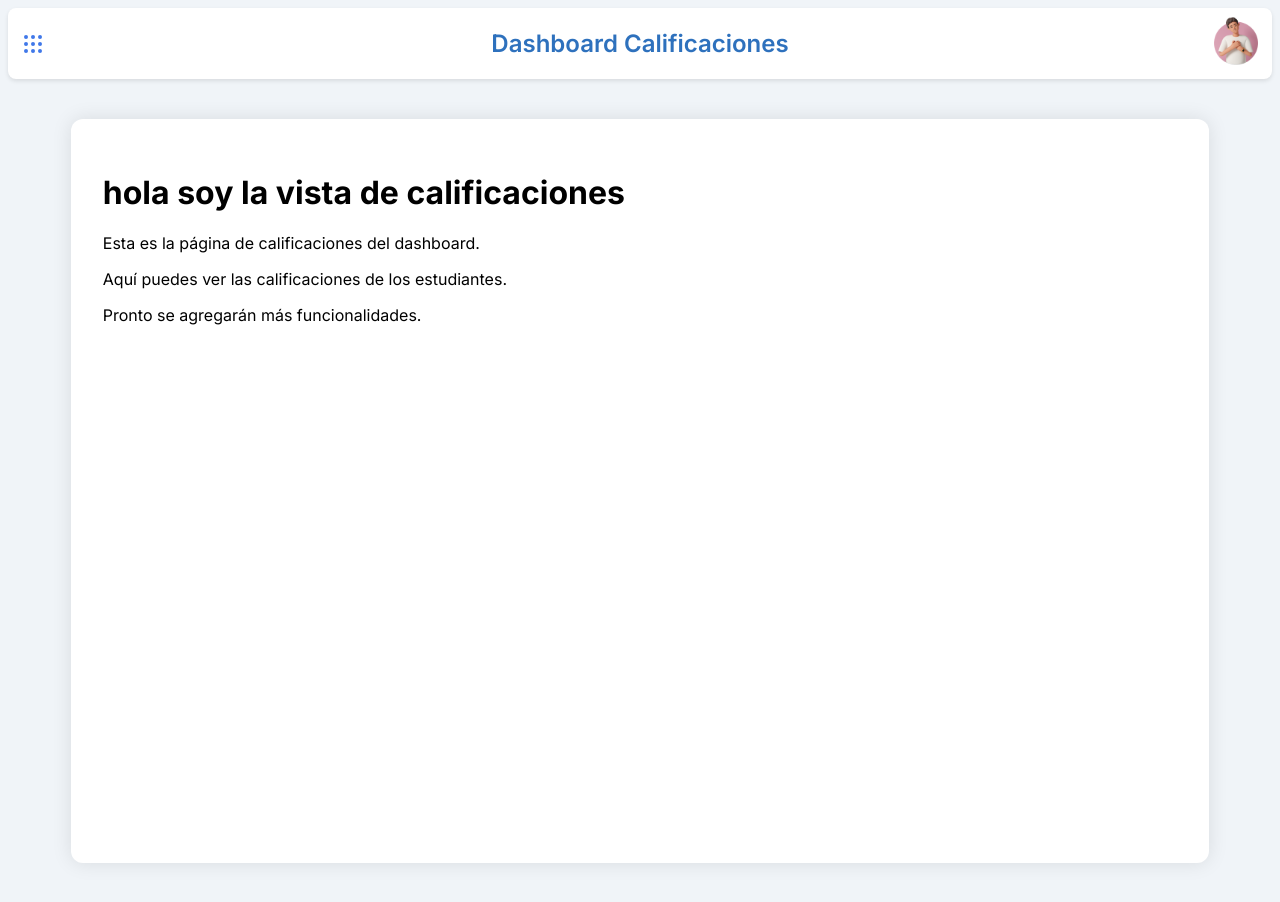
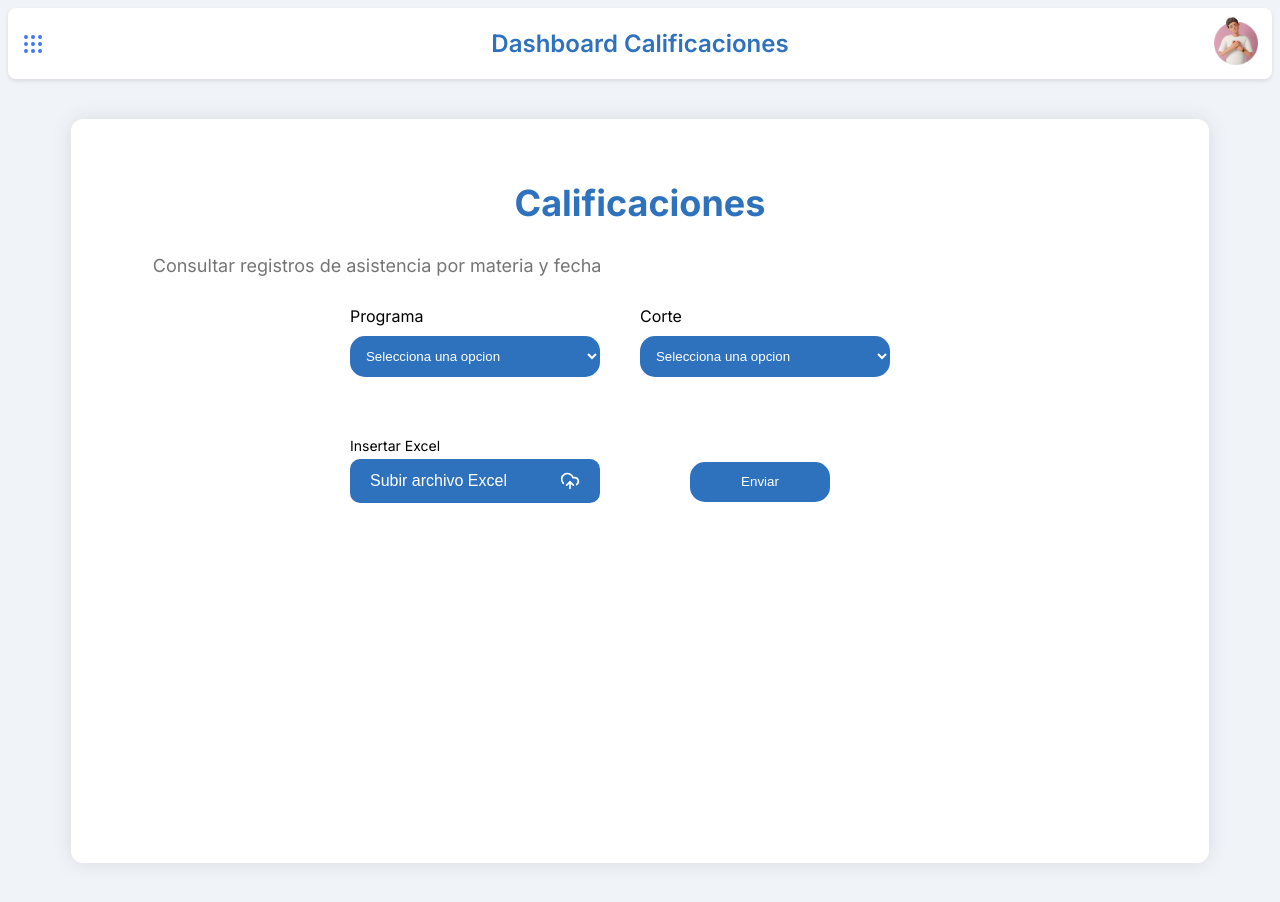
Before and after one commit to AlejoCantl/Sistema-academico, a Next.js app: page /Dashboard/Calificaciones in a window 1280 px wide. Built offline with nearby package versions, Linux system fonts and the light colour scheme.

Commit message:
Calificaciones

```diff
--- a/src/app/Dashboard/Calificaciones/page.jsx
+++ b/src/app/Dashboard/Calificaciones/page.jsx
@@ -1,10 +1,61 @@
+import UploadExcel from "@/app/components/calificaciones/uploadExcel";
+import Button from "@/app/components/Button";
 export default function CalificacionesPage() {
     return (
         <div>
-        <h1>hola soy la vista de calificaciones</h1>
-        <p>Esta es la página de calificaciones del dashboard.</p>
-        <p>Aquí puedes ver las calificaciones de los estudiantes.</p>
-        <p>Pronto se agregarán más funcionalidades.</p>
+            <h2 style={{ fontSize: "36px", color: "#2E71BD", textAlign: "center" }}>Calificaciones</h2>
+            <label style={{ fontSize: "18px", color: "#757575", marginLeft: "50px" }}>Consultar registros de asistencia por materia y fecha</label>
+
+            {/* Contenedor que organiza inputs y botones en fila */}
+            <div style={{
+                display: "flex",
+                flexDirection: "row",
+                justifyContent: "center",
+                alignItems: "center",
+                gap: "40px",
+                marginLeft: "20px",
+                marginTop: "30px"
+            }}>
+
+                {/* Contenedor de inputs */}
+                <div style={{
+                    display: "flex",
+                    flexWrap: "wrap",
+                    gap: "40px",
+                    maxWidth: "600px"
+                }}>
+
+
+                    <div style={{ display: "flex", flexDirection: "column", marginBottom: "10px" }}>
+                        <label style={{ marginBottom: "10px" }}>Programa</label>
+                        <select name="select" style={{ backgroundColor: "#2E71BD", border: "none", padding: "12px", color: "#fff", outline: "none", borderRadius: "15px", width: "250px" }}>
+                            <option>Selecciona una opcion</option>
+                            <option value="value1">Matematicas</option>
+                            <option value="value2">Español</option>
+                            <option value="value3">Quimica</option>
+                            <option value="value4">Fisica</option>
+                        </select>
+                    </div>
+                    {/* Los otros selects similares aquí */}
+                    <div style={{ display: "flex", flexDirection: "column", marginBottom: "10px" }}>
+                        <label style={{ marginBottom: "10px" }}>Corte</label>
+                        <select name="select" style={{ backgroundColor: "#2E71BD", border: "none", padding: "12px", color: "#fff", outline: "none", borderRadius: "15px", width: "250px" }}>
+                            <option>Selecciona una opcion</option>
+                            <option value="value1">Corte 1</option>
+                            <option value="value2">Corte 2</option>
+                            <option value="value3">Corte 3</option>
+                        </select>
+                    </div>
+
+                    <UploadExcel/>
+
+                    {/* Contenedor de botones */}
+                    <div style={{ display: "flex", flexDirection: "column", gap: "10px", marginTop: "35px", marginLeft: "50px" }}>
+                        <Button label="Enviar" color="#2E71BD" />
+
+                    </div>
+                </div>
+            </div>
         </div>
     );
-    }
+}
--- a/src/app/Dashboard/Teacher/page.jsx
+++ b/src/app/Dashboard/Teacher/page.jsx
@@ -25,7 +25,7 @@ const data = [
 export default function DocentePage() {
     return (
       <>
-      <h2 style={{ textAlign: 'center', marginBottom: '0.1rem' }}>Clases asignadas</h2>
+      <h2 style={{ textAlign: 'center', marginBottom: '0.1rem', color: '#2E71BD' }}>Clases asignadas</h2>
       <div style={{
       maxWidth: '100%',
       overflowX: 'auto',
--- /dev/null
+++ b/src/app/components/calificaciones/UploadExcel.jsx
@@ -0,0 +1,68 @@
+"use client";
+import { CloudUpload } from "lucide-react";
+import { useRef, useState } from "react";
+
+export default function UploadExcel() {
+  const [placeholderText, setPlaceholderText] = useState("Subir archivo Excel");
+  const inputRef = useRef(null);
+
+  const handleClick = () => {
+    inputRef.current?.click();
+    inputRef.current.onchange = (e) => {
+      const fileName = e.target.files[0]?.name;
+      if (fileName) {
+        setPlaceholderText(fileName);
+      } else {
+        setPlaceholderText("Subir archivo Excel");
+      }
+    };
+  };
+
+  return (
+    <div style={{ display: "flex", flexDirection: "column", marginBottom: "10px" }}>
+      <label
+        style={{
+          fontSize: "14px",
+          color: "#000",
+          marginTop: "10px",
+          marginBottom: "5px",
+        }}
+      >
+        Insertar Excel
+      </label>
+
+      {/* Input oculto */}
+      <input
+        type="file"
+        accept=".xlsx, .xls"
+        ref={inputRef}
+        style={{ display: "none" }}
+        onChange={(e) => {
+          const fileName = e.target.files[0]?.name;
+          console.log("Archivo seleccionado:", fileName);
+        }}
+      />
+
+      {/* Botón visible que actúa como placeholder */}
+      <button
+        onClick={handleClick}
+        style={{
+          display: "flex",
+          alignItems: "center",
+          justifyContent: "space-between",
+          backgroundColor: "#2E71BD",
+          color: "#fff",
+          padding: "12px 20px",
+          border: "none",
+          borderRadius: "10px",
+          width: "250px",
+          fontSize: "16px",
+          cursor: "pointer",
+        }}
+      >
+        {placeholderText}
+        <CloudUpload size={20} />
+      </button>
+    </div>
+  );
+}
```
